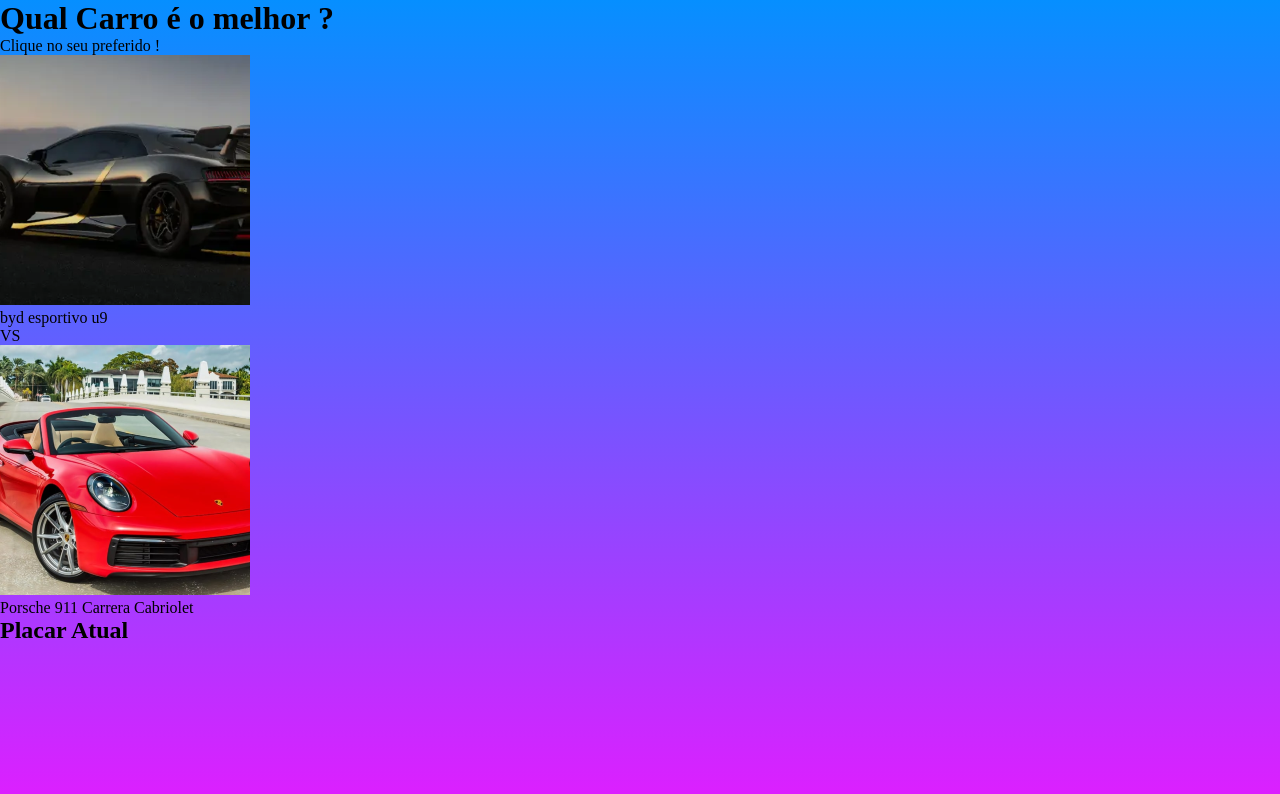
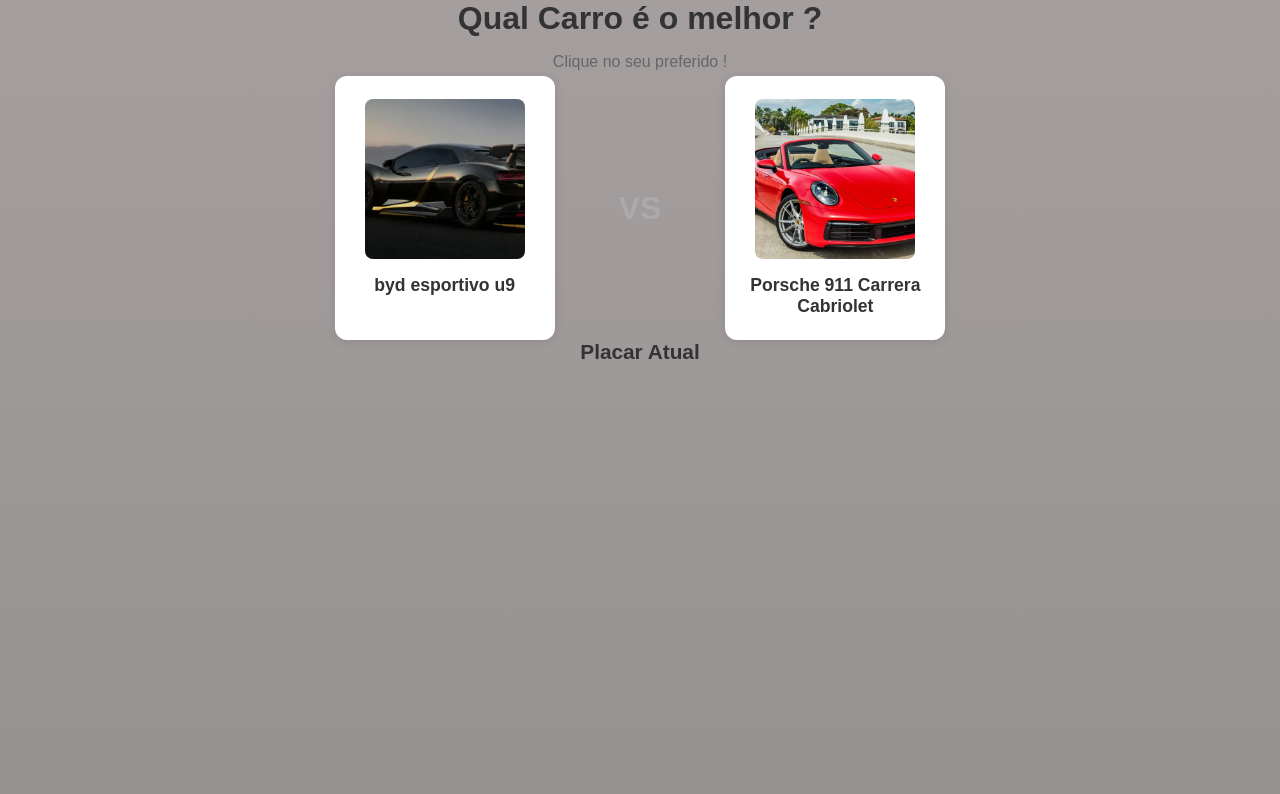
Before and after one commit to lucas-cisterna/Carros-de-luxo, a plain HTML site: page index.html in a window 1280 px wide. Drawn offline with Linux system fonts and the light colour scheme.

Commit message:
Add files via upload

```diff
--- a/css/index.css
+++ b/css/index.css
@@ -5,7 +5,77 @@
 }
 
 body{
-    background: linear-gradient(180deg, #068fff, #dd1fff);
+    background: linear-gradient(180deg, rgb(165, 158, 158), rgb(150, 146, 146));
     height: 100vh;
     width: 100%;
+    font-family: Arial, "Helvetica Neue", Helvetica, sans-serif;
+    text-align: center;
 }
+
+h1{
+    font-size: 2rem;
+    margin-bottom: 2vh;
+    color: #333;
+}
+
+.subtitulo{
+    color: #666;
+    margin-bottom: 5px;
+}
+
+.opcoes{
+    display: flex;
+    justify-content: center;
+    gap: 5%;
+}
+
+.cartao{
+    background: #fff;
+    border-radius: 12px;
+    padding: 20px;
+    width: 220px;
+    cursor: pointer;
+    border: 3px solid transparent;
+    box-shadow: 0 2px 8px rgba(0, 0, 0, 0.1);
+    transition: border 0.2s, transform 0.2s;
+}
+
+.cartao:hover{
+    border-color: #007bff;
+    transform: scale(1.03);
+}
+
+.cartao img{
+    width: 160px;
+    height: 160px;
+    object-fit: cover;
+    border-radius: 8px;
+}
+
+.cartao p{
+    margin-top: 12px;
+    font-size: 1.1rem;
+    font-weight: bold;
+    color: #333;
+}
+
+.vs{
+    font-size: 2rem;
+    font-weight: bold;
+    color: #aaa;
+    display: flex;
+    align-items: center;
+}
+
+#resultado h2{
+    font-size: 1.3rem;
+    color: #333;
+    margin-bottom: 16px;
+}
+.barra-item{
+    display: flex;
+    align-items: center;
+    gap: 10px;
+    margin: 8px auto;
+    max-width: 400px;
+}
--- a/index.html
+++ b/index.html
@@ -10,7 +10,7 @@
 <body>
 
     <h1>Qual Carro é o melhor ?</h1>
-    <p class="subtirulo">Clique no seu preferido !</p>
+    <p class="subtitulo">Clique no seu preferido !</p>
 
     <div class="opcoes">
 
```
